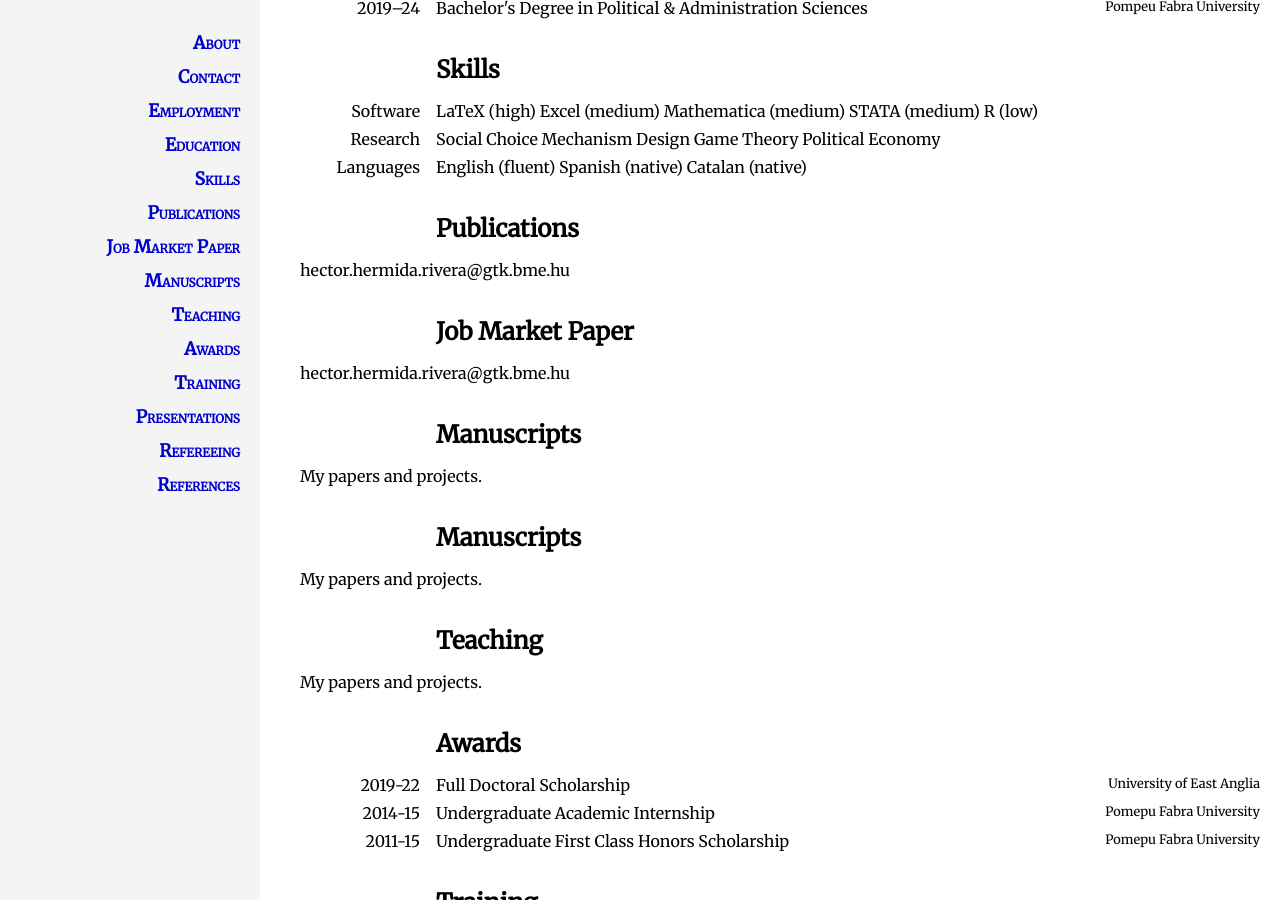
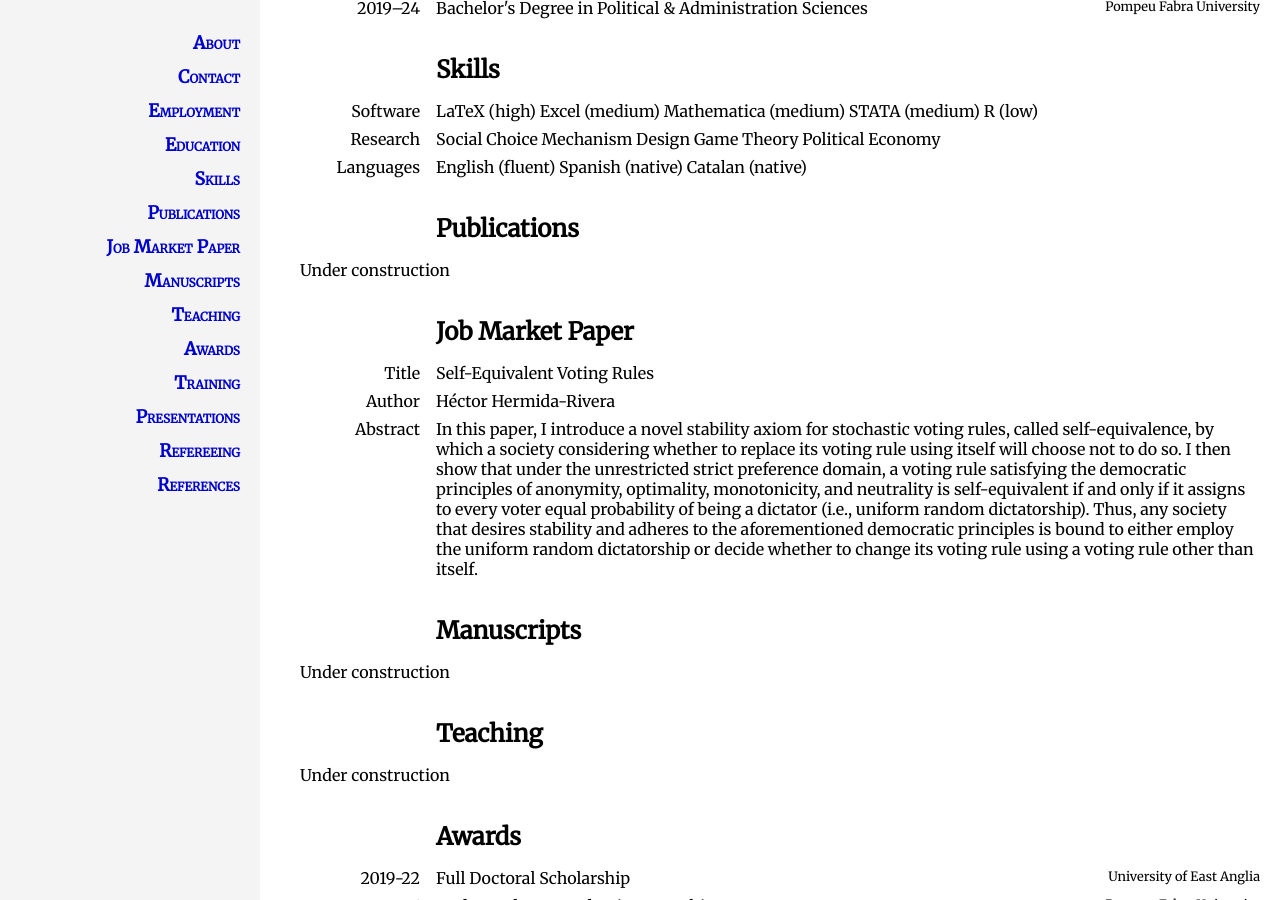
Before and after one commit to HectorHermidaRivera/hectorhermidarivera.github.io, a Jekyll site: the page built from index.md, in a window 1280 px wide and 900 px high, scrolled down 775 px. Built offline with Jekyll 4.4.1, drawn with Linux system fonts in a browser that asks for light colours.

Commit message:
Update job market paper and manuscript sections
Added job market paper details and updated sections.

```diff
--- a/index.md
+++ b/index.md
@@ -88,23 +88,28 @@ I am a microeconomic theorist in the <b>2025/26 JOB MARKET</b>, looking for a jo
 
 ## Publications
 <a id="publications"></a>
-hector.hermida.rivera@gtk.bme.hu
+Under construction
 
 ## Job Market Paper
 <a id="jobmarketpaper"></a>
-hector.hermida.rivera@gtk.bme.hu
+<div class="two-column">
+  <div class="label">Title</div>
+  <div class="value">Self-Equivalent Voting Rules</div>
+
+  <div class="label">Author</div>
+  <div class="value">Héctor Hermida-Rivera</div>
+
+  <div class="label">Abstract</div>
+  <div class="value">In this paper, I introduce a novel stability axiom for stochastic voting rules, called self-equivalence, by which a society considering whether to replace its voting rule using itself will choose not to do so. I then show that under the unrestricted strict preference domain, a voting rule satisfying the democratic principles of anonymity, optimality, monotonicity, and neutrality is self-equivalent if and only if it assigns to every voter equal probability of being a dictator (i.e., uniform random dictatorship). Thus, any society that desires stability and adheres to the aforementioned democratic principles is bound to either employ the uniform random dictatorship or decide whether to change its voting rule using a voting rule other than itself.</div>
+</div>
 
 ## Manuscripts
 <a id="manuscripts"></a>
-My papers and projects.
-
-## Manuscripts
-<a id="manuscripts"></a>
-My papers and projects.
+Under construction
 
 ## Teaching
 <a id="teaching"></a>
-My papers and projects.
+Under construction
 
 ## Awards
 <a id="awards"></a>
```
